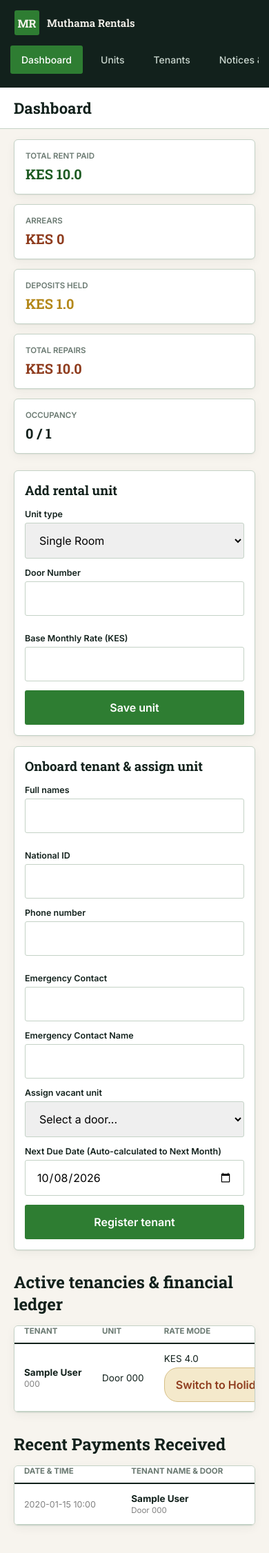
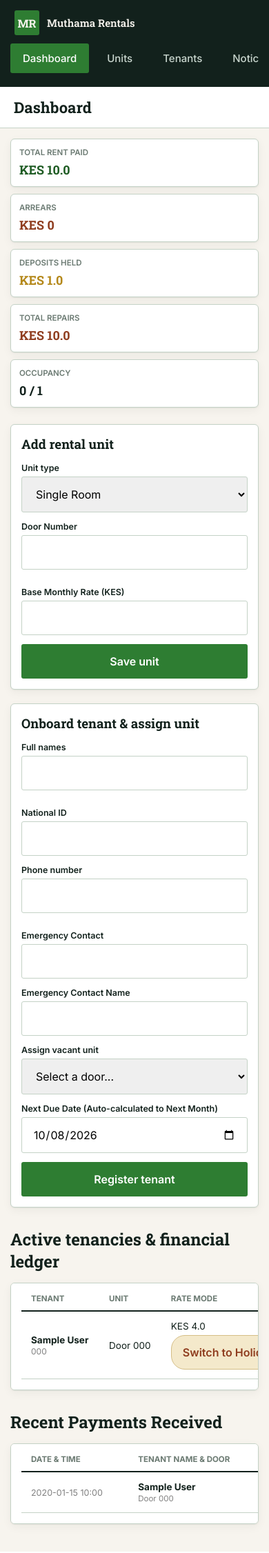
Before and after one commit to Sirmutham3r/muthama-rentals-system, a Flask app: page / in a window 390 px wide. Shown: the whole page at 69% size. Run offline with Flask 3, Linux system fonts and the light colour scheme; tables that the repository leaves empty hold one stand-in row (values such as "Sample post").

Commit message:
Applied bulletproof mobile responsive layouts to owner and tenant portals

```diff
--- a/templates/owner_dashboard.html
+++ b/templates/owner_dashboard.html
@@ -17,10 +17,8 @@
   .brand-mark{ width:36px; height:36px; border-radius:var(--radius-sm); background:var(--money-green); display:flex; align-items:center; justify-content:center; font-family:var(--serif); font-weight:700; font-size:16px; color:var(--paper); flex-shrink:0; }
 
   .nav{display:flex; flex-direction:column; gap:2px;}
-  .nav-label{font-size:10.5px; text-transform:uppercase; letter-spacing:.08em; color:#7C9188; padding:0 10px; margin-bottom:6px; margin-top:10px;}
   .nav-item{ display:flex; align-items:center; gap:11px; padding:9px 10px; border-radius:var(--radius-sm); color:#C9D6CE; font-size:14px; font-weight:500; border:none; background:transparent; width:100%; text-align:left; transition:background .15s ease; }
   .nav-item.active{background:var(--money-green); color:#fff;}
-  .nav-badge{ margin-left:auto; background:rgba(255,255,255,0.12); font-size:10.5px; padding:1px 7px; border-radius:20px; font-weight:600; }
 
   .main{ display:flex; flex-direction:column; min-width:0; }
   .topbar{ background:var(--paper-raised); border-bottom:1px solid var(--sage-line); padding:18px 32px; display:flex; justify-content:space-between; }
@@ -44,9 +42,6 @@
   .field label{display:block; font-size:12.5px; font-weight:600; margin-bottom:5px;}
   .field input, .field select{ width:100%; padding:9px 11px; border:1px solid var(--sage-line); border-radius:var(--radius-sm); font-size:14px; box-sizing: border-box;}
   .field-row{display:grid; grid-template-columns:1fr 1fr; gap:12px;}
-  .checkbox-row{display:flex; align-items:center; gap:8px; background:#F4E9CB; padding:10px; border-radius:6px; border:1px solid #d5be86; margin-bottom:13px;}
-  .checkbox-row input{width:auto;}
-  .checkbox-row label{margin:0; color:#8F3D1F; font-size:13px;}
 
   table.ledger{width:100%; border-collapse:collapse; font-size:13.5px; min-width:640px;}
   table.ledger thead th{ text-align:left; font-size:11.5px; text-transform:uppercase; color:var(--muted); padding:0 14px 10px; border-bottom:2px solid var(--ink); }
@@ -59,50 +54,68 @@
   .unit-card{ background:var(--paper-raised); border:1px solid var(--sage-line); border-radius:var(--radius-md); padding:16px; box-shadow:var(--shadow);}
 
   /* ==============================================================
-     MOBILE RESPONSIVE OVERRIDES
+     BULLETPROOF MOBILE RESPONSIVE OVERRIDES
      ============================================================== */
   @media (max-width: 768px) {
-      .shell { display: flex; flex-direction: column; }
-
-      /* Horizontal swipeable sidebar on mobile */
-      .sidebar {
-          height: auto;
-          position: relative;
-          padding: 15px;
-          gap: 15px;
-          flex-direction: column;
-      }
-      .nav {
-          flex-direction: row;
-          overflow-x: auto;
-          -webkit-overflow-scrolling: touch;
-          gap: 10px;
-          padding-bottom: 5px;
-      }
-      .nav-item {
-          white-space: nowrap;
-          text-align: center;
-          justify-content: center;
-          padding: 12px 16px;
+      /* 1. Force the layout grid to break and stack */
+      .shell {
+          display: flex !important;
+          flex-direction: column !important;
       }
 
-      /* Stack grids */
-      .grid-2 { grid-template-columns: 1fr; gap: 15px; }
-      .field-row { grid-template-columns: 1fr; }
-      .summary-grid { grid-template-columns: 1fr 1fr; }
+      /* 2. Turn the sidebar into a sticky top header */
+      .sidebar {
+          height: auto !important;
+          position: sticky !important;
+          top: 0 !important;
+          padding: 15px !important;
+          gap: 12px !important;
+          flex-direction: column !important;
+          z-index: 9999 !important;
+      }
 
-      /* Adjust padding */
-      .topbar { padding: 15px 20px; }
-      .content { padding: 15px 20px 40px; }
-      .card { padding: 15px; }
+      /* 3. Make the navigation items a horizontal scrollable menu */
+      .nav {
+          flex-direction: row !important;
+          overflow-x: auto !important;
+          -webkit-overflow-scrolling: touch !important;
+          gap: 8px !important;
+          padding-bottom: 5px !important;
+      }
+      .nav::-webkit-scrollbar { display: none; } /* Hides scrollbar for clean app look */
 
-      /* Touch-friendly inputs */
+      .nav-item {
+          white-space: nowrap !important;
+          text-align: center !important;
+          justify-content: center !important;
+          padding: 12px 18px !important;
+          flex-shrink: 0 !important; /* Stops buttons from squishing */
+          width: auto !important;
+          font-size: 15px !important;
+      }
+
+      /* 4. Fix content width */
+      .main { width: 100% !important; overflow-x: hidden !important; }
+      .topbar { padding: 15px 20px !important; }
+      .content { padding: 15px 15px 40px !important; }
+      .card { padding: 15px !important; }
+
+      /* 5. Force forms to stack strictly vertically */
+      .grid-2 { grid-template-columns: 1fr !important; gap: 20px !important; }
+      .field-row { grid-template-columns: 1fr !important; gap: 12px !important; }
+
+      /* 6. Fit stat cards on mobile */
+      .summary-grid { grid-template-columns: 1fr 1fr !important; gap: 10px !important; }
+      .stat-card { padding: 12px !important; }
+      .stat-card .value { font-size: 18px !important; }
+
+      /* 7. Touch-friendly inputs */
       .field input, .field select, .btn { padding: 14px 16px !important; font-size: 16px !important; }
   }
 
-  /* Very small screens */
-  @media (max-width: 480px) {
-      .summary-grid { grid-template-columns: 1fr; }
+  /* Extremely small screens (force single column stats) */
+  @media (max-width: 400px) {
+      .summary-grid { grid-template-columns: 1fr !important; }
   }
 </style>
 </head>
@@ -272,7 +285,7 @@
         </div>
       </section>
 
-      <!-- UNITS PANEL (RESTORED) -->
+      <!-- UNITS PANEL -->
       <section class="panel" id="panel-units">
         <h2>All Units</h2>
         <div class="unit-grid">
@@ -290,7 +303,7 @@
         </div>
       </section>
 
-      <!-- TENANTS PANEL (RESTORED) -->
+      <!-- TENANTS PANEL -->
       <section class="panel" id="panel-tenants">
         <h2>Tenant Directory</h2>
         <div class="card" style="padding:0; overflow-x:auto; -webkit-overflow-scrolling: touch; margin-top:20px;">
@@ -334,11 +347,9 @@
                       <option value="Good">Good (Full Refund)</option>
                       <option value="Needs Repairs">Needs Repairs (Deduct)</option>
                     </select>
-
-                    <!-- NEW: Appears only when deductions are selected -->
                     <div class="deduct-group" style="display:none; margin-bottom:5px;">
                       <input type="number" name="deduction_amount" placeholder="Deduct Amount (KES)" min="0" max="{{ lease.deposit_paid }}" style="margin-bottom:5px;">
-                      <input type="text" name="deduction_reason" placeholder="Reason (e.g. Broken window sink)">
+                      <input type="text" name="deduction_reason" placeholder="Reason (e.g. Broken window)">
                     </div>
                     <button class="btn btn-primary" type="submit" style="margin-top: 5px;">Confirm Checkout</button>
                   </form>
@@ -412,7 +423,6 @@
 </div>
 
 <script>
-  // Tab Switching Logic
   const navItems = document.querySelectorAll('.nav-item');
   const panels = document.querySelectorAll('.panel');
   const pageTitle = document.getElementById('pageTitle');
@@ -435,7 +445,6 @@
   switchTab(savedTab);
   navItems.forEach(btn => btn.addEventListener('click', () => switchTab(btn.dataset.tab)));
 
-// --- AUTO-REFRESH WHEN PAYMENTS ARRIVE ---
   let currentTxCount = null;
   function checkForNewPayments() {
       fetch('/api/tx_count')
```
